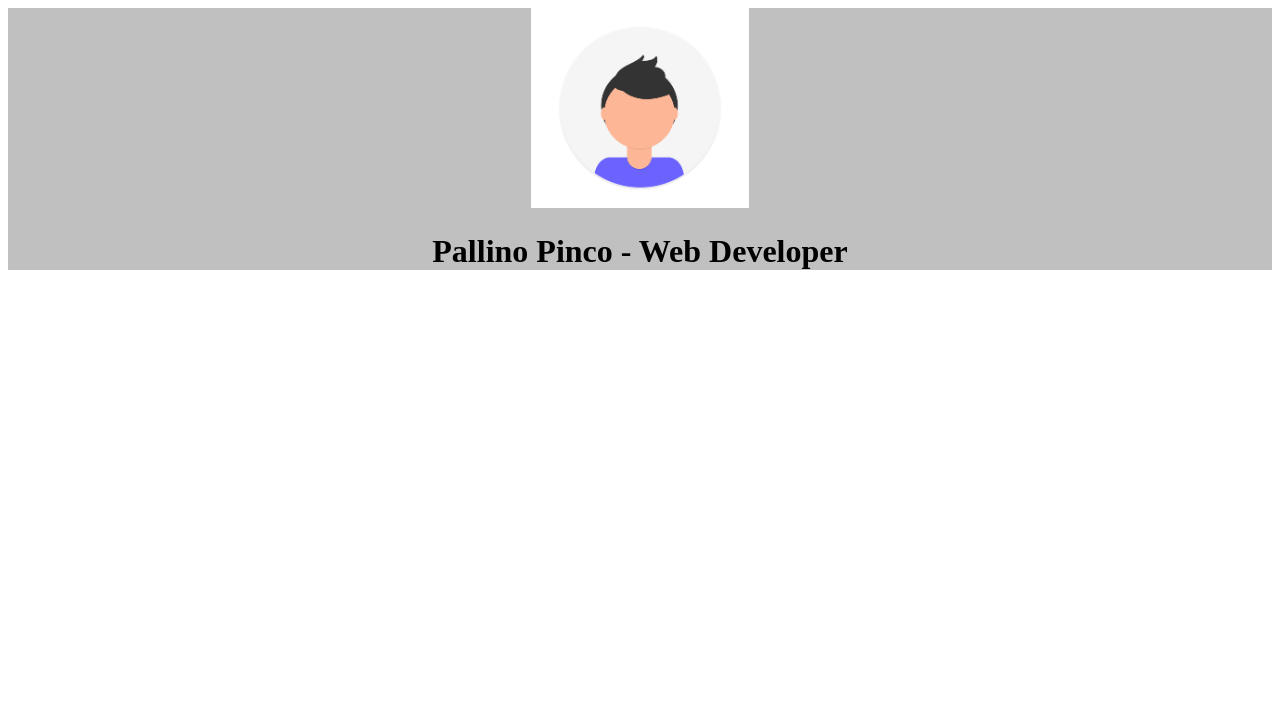
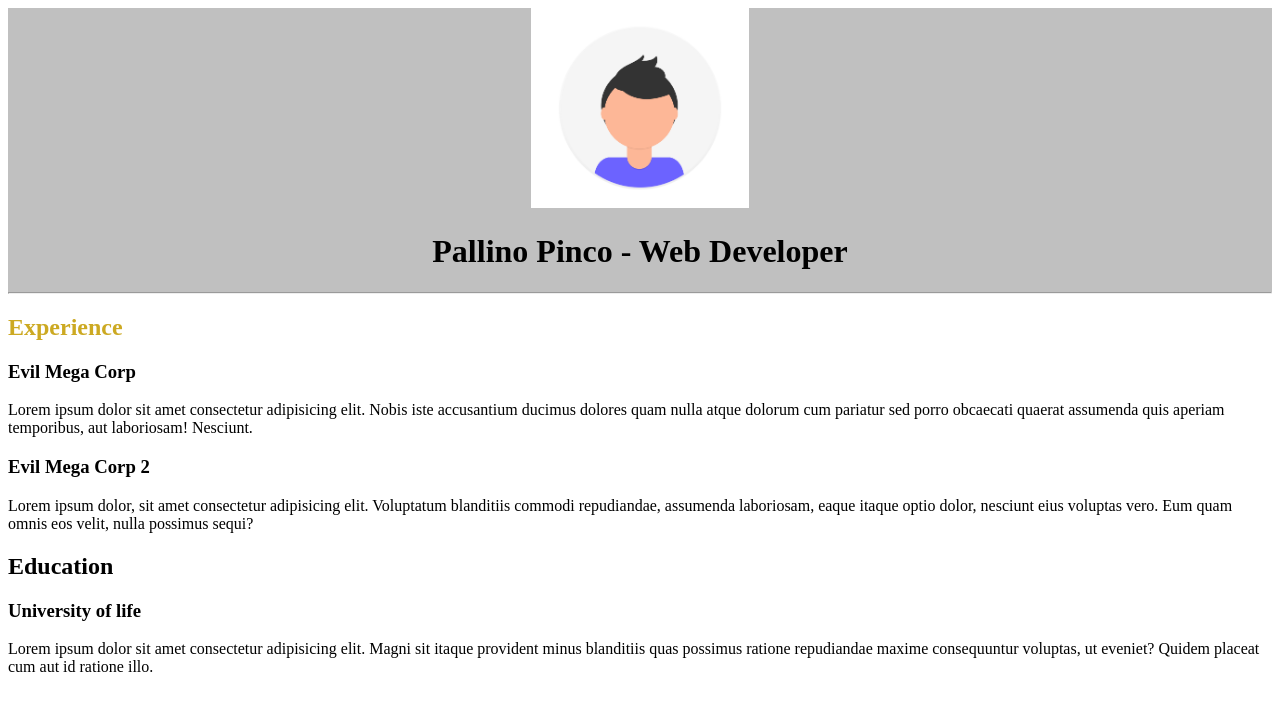
Before and after one commit to GaiaFilippa/curriculum-vitae, a plain HTML site: page index.html in a window 1280 px wide. Drawn offline with Linux system fonts and the light colour scheme.

Commit message:
linked file css second session

```diff
--- a/index.html
+++ b/index.html
@@ -11,9 +11,22 @@
         <header class="content-center bg-grey">
             <img src="./img/profile.png" height="200" alt="Immagine profilo curriculum">
             <h1>Pallino Pinco - Web Developer</h1>
+
+            <hr>
         </header>
 
         <main>
+            <h2 class="color-amber">Experience</h2>
+            <h3>Evil Mega Corp</h3>
+            <p>Lorem ipsum dolor sit amet consectetur adipisicing elit. Nobis iste accusantium ducimus dolores quam nulla atque dolorum cum pariatur sed porro obcaecati quaerat assumenda quis aperiam temporibus, aut laboriosam! Nesciunt.</p>
+
+            <h3>Evil Mega Corp 2</h3>
+            <p>Lorem ipsum dolor, sit amet consectetur adipisicing elit. Voluptatum blanditiis commodi repudiandae, assumenda laboriosam, eaque itaque optio dolor, nesciunt eius voluptas vero. Eum quam omnis eos velit, nulla possimus sequi?</p>
+
+            <h2>Education</h2>
+            <h3>University of life</h3>
+            <p>Lorem ipsum dolor sit amet consectetur adipisicing elit. Magni sit itaque provident minus blanditiis quas possimus ratione repudiandae maxime consequuntur voluptas, ut eveniet? Quidem placeat cum aut id ratione illo.</p>
+
 
         </main>
 
--- a/style.css
+++ b/style.css
@@ -11,6 +11,14 @@
     background-color: rgb(192, 192, 192);
  }
 
-hr {
+#hr-title {
     border: 3px solid rgb(159, 130, 1)
  }
+
+ .color-amber  {
+    color:rgb(204, 169, 34)
+  }
+
+ #hr-footer {
+    border: 1px solid rgb(159, 130, 1)
+  }
```
